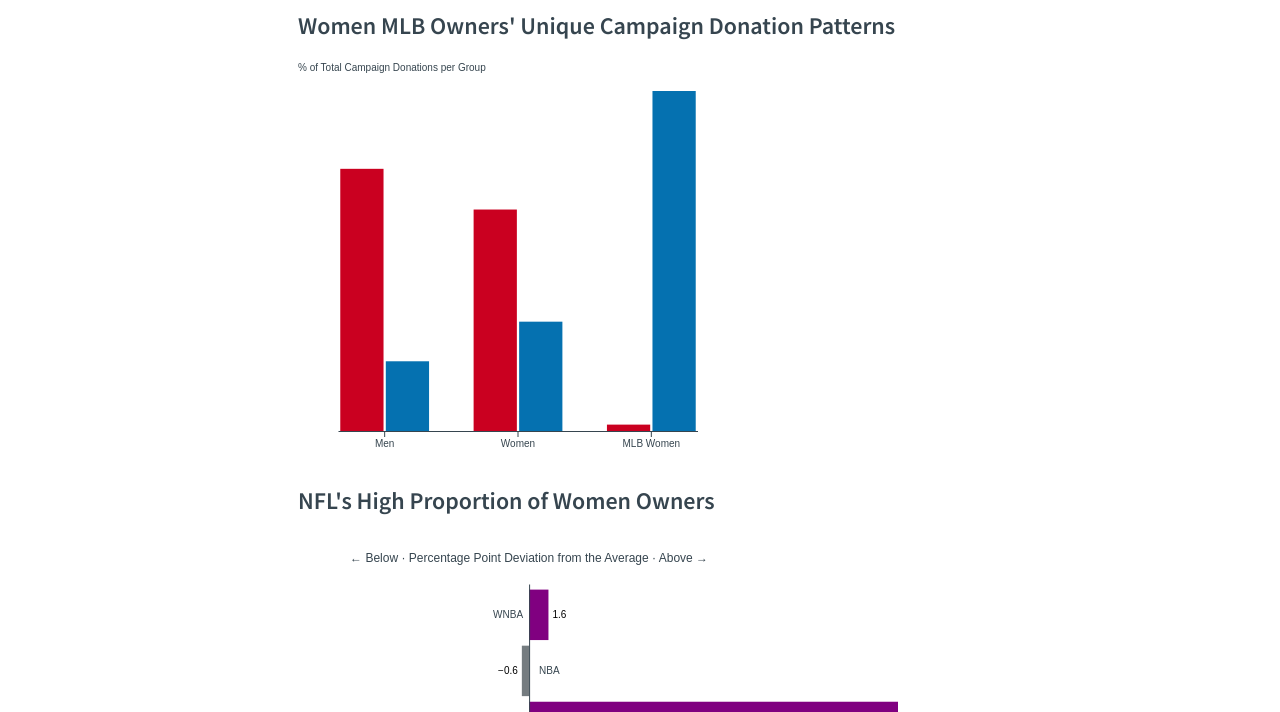
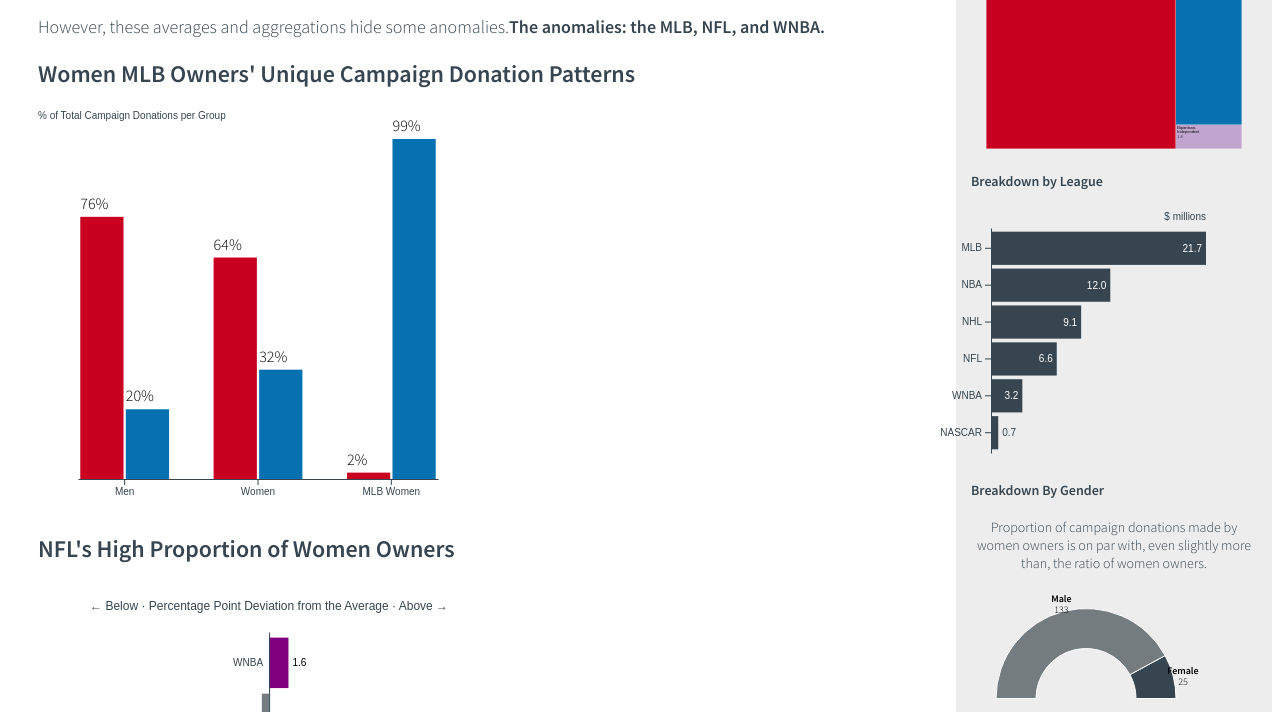
Before and after one commit to LizCColavita/CAPP30239_FA22, a plain HTML site: page project/index.html in a window 1280 px wide. Shown: the part 203-915 px from the top of the page. Drawn offline with nearby package versions, Linux system fonts and the light colour scheme.

Commit message:
updated code after TA session

```diff
--- a/project/groupedBarChart.js
+++ b/project/groupedBarChart.js
@@ -88,6 +88,15 @@ function GroupedBarChart(data, {
         .attr("height", i => yScale(0) - yScale(Y[i]))
         .attr("fill", i => zScale(Z[i]));
 
+    const label = svg.append("g")
+      .selectAll("text")
+      .data(I)
+      .join("text")
+        .attr("x", i => xScale(X[i]) + xzScale(Z[i]))
+        .attr("y", i => yScale(Y[i]) - 8)
+        .text(i => (Y[i]).toFixed() + "%")
+        .attr("height", i => yScale(Y[i]) + 10);
+
     if (title) bar.append("title")
         .text(title);
 
--- a/project/index.html
+++ b/project/index.html
@@ -12,6 +12,8 @@
     <link rel="stylesheet" href="styles.css">
 </head>
 <body>
+
+    <main>
     <div class = "container">
         <h1>A Numbers Game</h1>
         <p>
@@ -38,6 +40,7 @@
         </div>
     </div>
 
+
     <div class = "sidebar">
         <h3>The Playing Field</h3>
             <p>
@@ -58,7 +61,7 @@
         </div>
 
     </div>
-
+    </main>
     <script src="https://d3js.org/d3.v7.min.js"></script>
 
     <script src="horizontalBarChart.js"></script>
--- a/project/styles.css
+++ b/project/styles.css
@@ -1,12 +1,19 @@
+main {
+    display: flex;
+}
 
+svg {
+    overflow: visible;
+    position: float;
+}
 .container {
     font-family: 'Source Sans Pro';
-    margin-left: 280px;
     color:#36454f;
     position: flex;
     margin-top: 10px;
-    padding-left: 10px;
-    padding-right: 10px;
+    padding: 30px;
+    flex: 1;
+    overflow: auto;
 }
 
 .container p {
@@ -15,7 +22,7 @@
 
 .sidebar {
     height: 100%;
-    width: 275px;
+    width: 25%;
     position: float;
     top: 10;
     left: 10;
```
